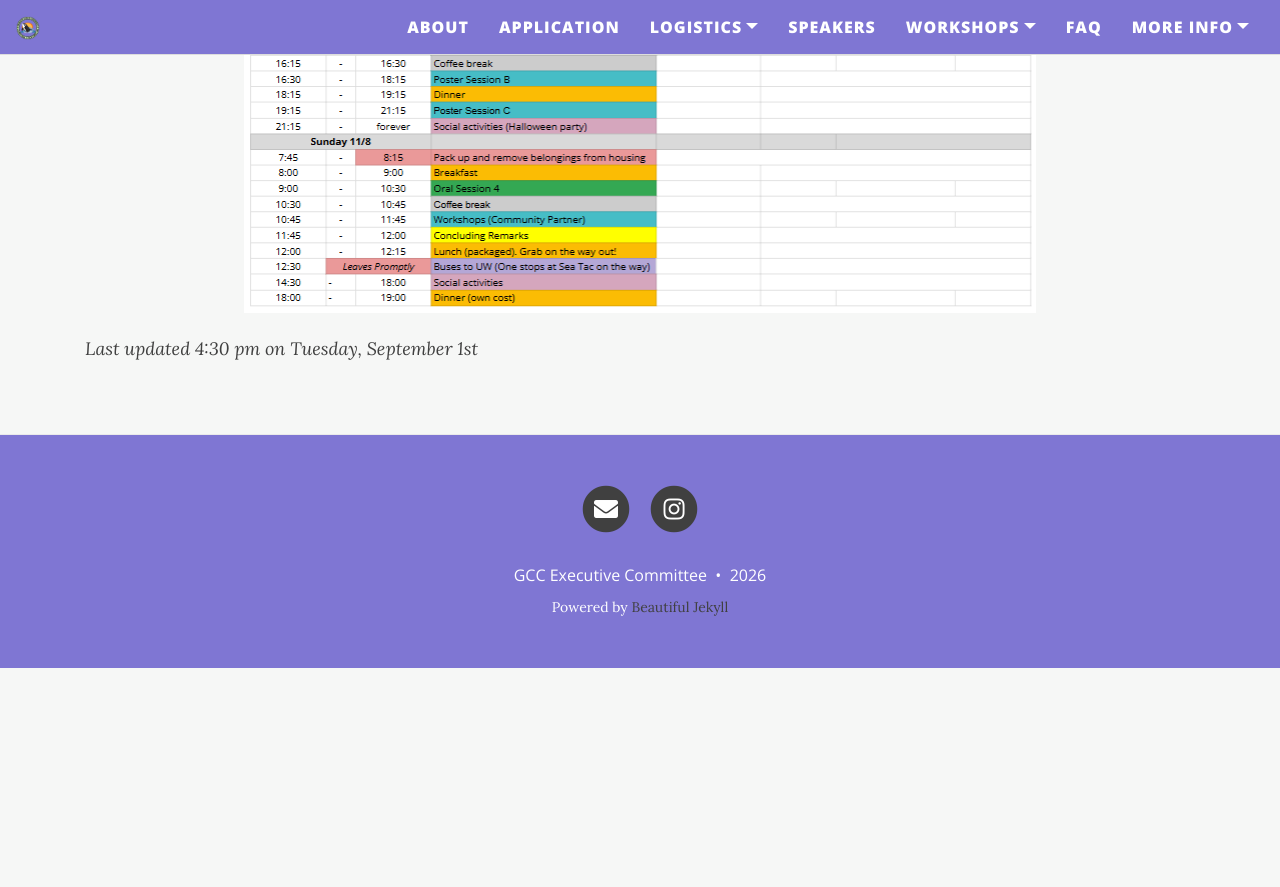
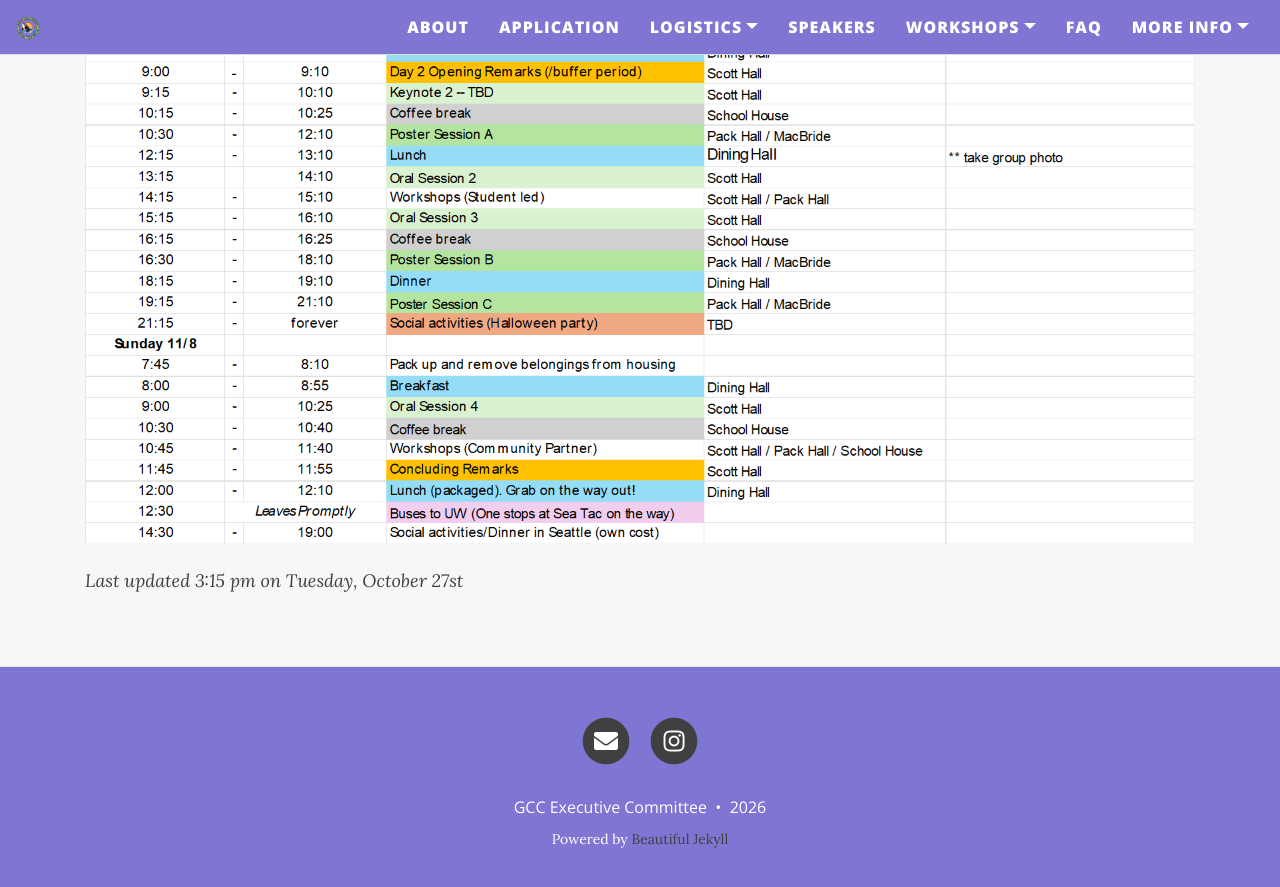
Before and after one commit to graduateclimateconference/graduateclimateconference.github.io, a Jekyll site: the page built from schedule.md, in a window 1280 px wide and 900 px high, scrolled down 1029 px. Shown: the top 887 px of the window. Built offline with Jekyll 4.4.1, drawn with Linux system fonts in a browser that asks for light colours; nearby versions of some CDN libraries; before the commit the page ends 1697 px from its top, so only the background shows below that.

Commit message:
Update schedule.md

```diff
--- a/schedule.md
+++ b/schedule.md
@@ -6,9 +6,9 @@ cover-img: "/assets/img/pack1.jpeg"
 # Schedule
 **Please Note:** The below schedule is the most up-to-date version. Please refer to this schedule for oral and poster session titles and labelling.
 <div align="center">
-<img src="/assets/img/2026_Conference_Schedule.png" alt="Conference schedule">
+<img src="/assets/img/2026_Conference_Schedule_V2.png" alt="Conference schedule">
 </div>
 
-_Last updated 4:30 pm on Tuesday, September 1st_
+_Last updated 3:15 pm on Tuesday, October 27st_
 
 <!--[Abstracts](https://graduateclimateconference.github.io/pdf/GCC2024_abstracts.pdf)-->
```
